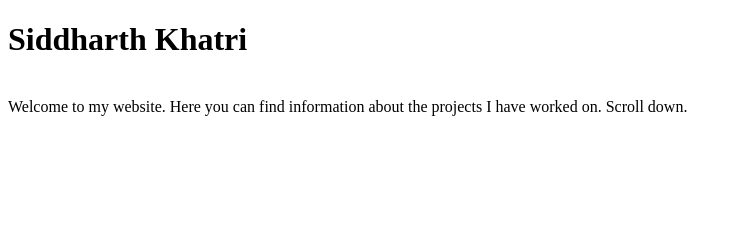
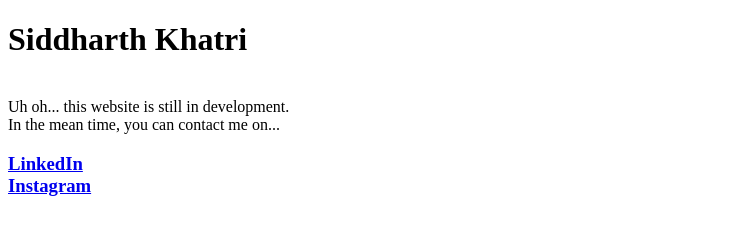
Before and after one commit to siddxharth/siddxharth.github.io, a plain HTML site: page index.html in a window 1280 px wide. Shown: the whole page, without its empty margins (0-742 px from the left). Drawn offline with Linux system fonts and the light colour scheme.

Commit message:
Added new info

```diff
--- a/index.html
+++ b/index.html
@@ -9,7 +9,12 @@
     <body>
         <div id="head">
             <h1>Siddharth Khatri</h1><br>
-            Welcome to my website. Here you can find information about the projects I have worked on. Scroll down.
+            Uh oh... this website is still in development. <br>
+            In the mean time, you can contact me on...<br>
+        <h3>
+            <b><a href="https://www.linkedin.com/in/siddxharth/" target="_blank">LinkedIn</a></b><br>
+            <b><a href="https://www.instagram.com/_siddxharth_/" target="_blank">Instagram</a></b>
+        </h3>
         </div>
     </body>
 </html>
```
